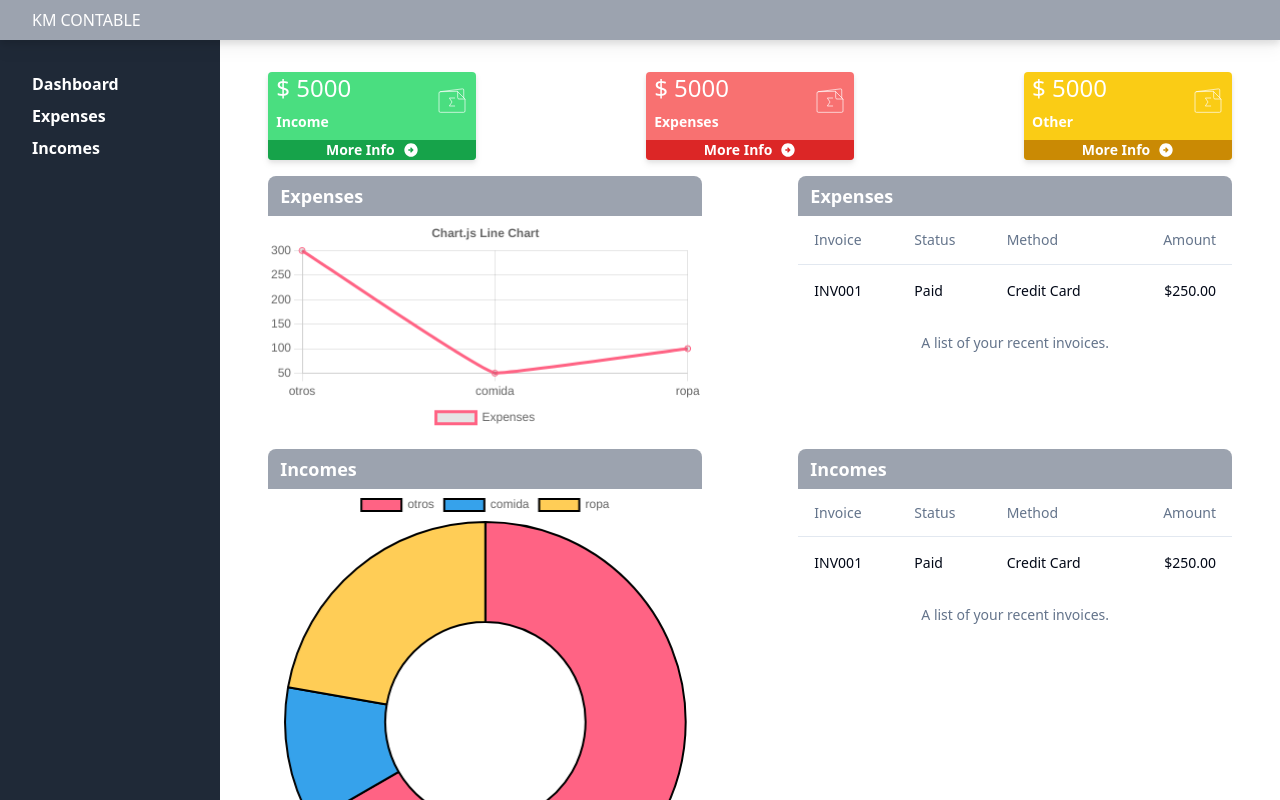
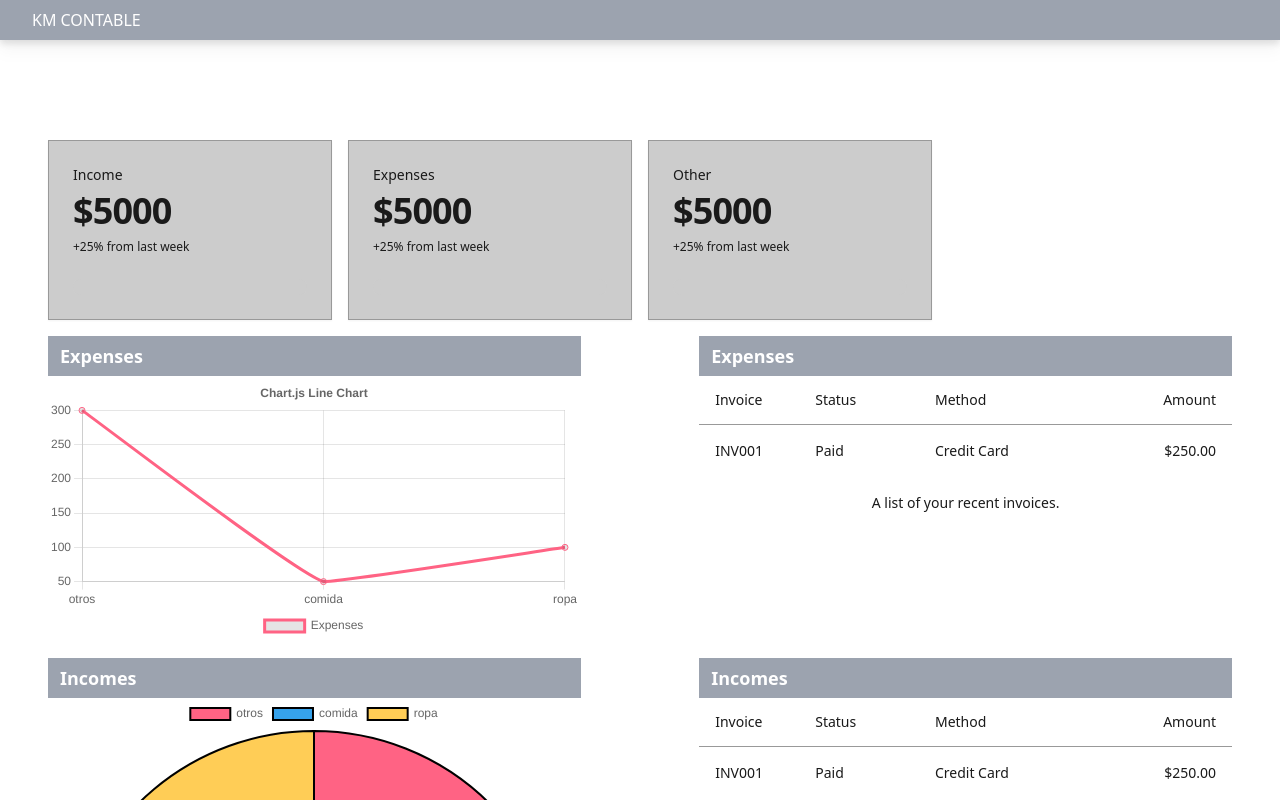
Before and after one commit to KrashMello/km-contable, a Next.js app: page /dashboard in a window 1280 px wide. Shown: the top 800 px of the page. Built offline with nearby package versions, Linux system fonts and the light colour scheme.

Commit message:
feat: design and font

```diff
--- a/app/dashboard/layout.tsx
+++ b/app/dashboard/layout.tsx
@@ -1,10 +1,22 @@
 import type { Metadata } from "next";
-import { Inter as FontSans } from "next/font/google";
+import { IBM_Plex_Mono } from "next/font/google";
 import { cn } from "@/lib/utils";
 import "../globals.css";
 import Link from "next/link";
 
-const fontSans = FontSans({ subsets: ["latin"], variable: "--font-sans" });
+const fontHeading = IBM_Plex_Mono({
+  subsets: ["latin"],
+  display: "swap",
+  weight: "700",
+  variable: "--font-heading",
+});
+
+const fontBody = IBM_Plex_Mono({
+  subsets: ["latin"],
+  display: "swap",
+  weight: "400",
+  variable: "--font-body",
+});
 
 export const metadata: Metadata = {
   title: "KM Contable App | dashboard",
@@ -35,14 +47,15 @@ export default function RootLayout({
     <body
       className={cn(
         "min-h-screen bg-white font-sans antialiased",
-        fontSans.variable,
+        fontHeading.variable,
+        fontBody.variable,
       )}
     >
       <div className="flex justify-between items-center px-8 h-10 bg-gray-400 max-w-400 max-h-20 drop-shadow-lg">
         <h2 className="text-white font-bol">KM CONTABLE</h2>
       </div>
-      <div className="flex min-h-[calc(100vh-40px)] w-full">
-        <div className="bg-gray-800 w-64 pt-8 px-8 flex flex-col items-start gap-2 ">
+      <div className="flex-1 py-2 w-full">
+        <nav className="grid items-start px-4 text-sm font-medium">
           {menu.map((m, i) => {
             return (
               <Link key={i} href={m.to} className="text-white font-bold">
@@ -50,7 +63,7 @@ export default function RootLayout({
               </Link>
             );
           })}
-        </div>
+        </nav>
         {children}
       </div>
     </body>
--- a/app/dashboard/page.tsx
+++ b/app/dashboard/page.tsx
@@ -13,7 +13,7 @@ import {
 export default async function Home() {
   return (
     <main className="w-full px-12 py-8 flex flex-col gap-4 ">
-      <div className="w-full flex justify-between ">
+      <div className="grid auto-rows-max gap-4 sm:grid-cols-2 md:grid-cols-3 lg:grid-cols-4 w-full">
         <InfoBox title="Income" color="green" amount={5000} currency="$" />
         <InfoBox title="Expenses" color="red" amount={5000} currency="$" />
         <InfoBox title="Other" color="yellow" amount={5000} currency="$" />
--- a/app/globals.css
+++ b/app/globals.css
@@ -4,35 +4,26 @@
 
 @layer base {
   :root {
-      --background: 0 0% 100%;
-      --foreground: 222.2 84% 4.9%;
-
-      --card: 0 0% 100%;
-      --card-foreground: 222.2 84% 4.9%;
-
+    --background: 0 0% 85%;
+    --foreground: 0 0% 10%;
+    --primary: 0 0% 80%;
+    --primary-foreground: 0 0% 10%;
+    --secondary: 0 0% 70%;
+    --secondary-foreground: 0 0% 10%;
+    --accent: 240 100% 50%;
+    --accent-foreground: 0 0% 100%;
+    --destructive: 0 84% 32%;
+    --destructive-foreground: 0 0% 98%;
+    --muted: 0 0% 75%;
+    --muted-foreground: 0 0% 10%;
+    --card: 0 0% 95%;
+    --card-foreground: 0 0% 10%;
     --popover: 0 0% 100%;
-      --popover-foreground: 222.2 84% 4.9%;
-
-      --primary: 222.2 47.4% 11.2%;
-      --primary-foreground: 210 40% 98%;
-
-      --secondary: 210 40% 96.1%;
-      --secondary-foreground: 222.2 47.4% 11.2%;
-
-      --muted: 210 40% 96.1%;
-      --muted-foreground: 215.4 16.3% 46.9%;
-
-      --accent: 210 40% 96.1%;
-      --accent-foreground: 222.2 47.4% 11.2%;
-
-      --destructive: 0 84.2% 60.2%;
-      --destructive-foreground: 210 40% 98%;
-
-      --border: 214.3 31.8% 91.4%;
-      --input: 214.3 31.8% 91.4%;
-      --ring: 222.2 84% 4.9%;
-
-      --radius: 0.5rem;
+    --popover-foreground: 240 10% 3.9%;
+    --border: 0 0% 60%;
+    --input: 0 0% 60%;
+    --ring: 0 0% 10%;
+    --radius: 0rem;
   }
 
   .dark {
--- a/app/layout.tsx
+++ b/app/layout.tsx
@@ -1,9 +1,21 @@
 import type { Metadata } from "next";
-import { Inter as FontSans } from "next/font/google";
+import { IBM_Plex_Mono } from "next/font/google";
 import { cn } from "@/lib/utils";
 import "./globals.css";
 
-const fontSans = FontSans({ subsets: ["latin"], variable: "--font-sans" });
+const fontHeading = IBM_Plex_Mono({
+  subsets: ["latin"],
+  display: "swap",
+  weight: "700",
+  variable: "--font-heading",
+});
+
+const fontBody = IBM_Plex_Mono({
+  subsets: ["latin"],
+  display: "swap",
+  weight: "400",
+  variable: "--font-body",
+});
 
 export const metadata: Metadata = {
   title: "KM Contable App",
@@ -20,7 +32,8 @@ export default function RootLayout({
       <body
         className={cn(
           "min-h-screen bg-background font-sans antialiased",
-          fontSans.variable,
+          fontHeading.variable,
+          fontBody.variable,
         )}
       >
         {children}
--- a/app/page.tsx
+++ b/app/page.tsx
@@ -1,6 +1,6 @@
 import { Login } from "@/components/form/login";
 
-export default function Home() {
+export default async function Home() {
   return (
     <main className="flex min-h-screen flex-col items-center justify-between p-24">
       <Login />
--- /dev/null
+++ b/components/ui/card.tsx
@@ -0,0 +1,79 @@
+import * as React from "react"
+
+import { cn } from "@/lib/utils"
+
+const Card = React.forwardRef<
+  HTMLDivElement,
+  React.HTMLAttributes<HTMLDivElement>
+>(({ className, ...props }, ref) => (
+  <div
+    ref={ref}
+    className={cn(
+      "rounded-lg border bg-card text-card-foreground shadow-sm",
+      className
+    )}
+    {...props}
+  />
+))
+Card.displayName = "Card"
+
+const CardHeader = React.forwardRef<
+  HTMLDivElement,
+  React.HTMLAttributes<HTMLDivElement>
+>(({ className, ...props }, ref) => (
+  <div
+    ref={ref}
+    className={cn("flex flex-col space-y-1.5 p-6", className)}
+    {...props}
+  />
+))
+CardHeader.displayName = "CardHeader"
+
+const CardTitle = React.forwardRef<
+  HTMLParagraphElement,
+  React.HTMLAttributes<HTMLHeadingElement>
+>(({ className, ...props }, ref) => (
+  <h3
+    ref={ref}
+    className={cn(
+      "text-2xl font-semibold leading-none tracking-tight",
+      className
+    )}
+    {...props}
+  />
+))
+CardTitle.displayName = "CardTitle"
+
+const CardDescription = React.forwardRef<
+  HTMLParagraphElement,
+  React.HTMLAttributes<HTMLParagraphElement>
+>(({ className, ...props }, ref) => (
+  <p
+    ref={ref}
+    className={cn("text-sm text-muted-foreground", className)}
+    {...props}
+  />
+))
+CardDescription.displayName = "CardDescription"
+
+const CardContent = React.forwardRef<
+  HTMLDivElement,
+  React.HTMLAttributes<HTMLDivElement>
+>(({ className, ...props }, ref) => (
+  <div ref={ref} className={cn("p-6 pt-0", className)} {...props} />
+))
+CardContent.displayName = "CardContent"
+
+const CardFooter = React.forwardRef<
+  HTMLDivElement,
+  React.HTMLAttributes<HTMLDivElement>
+>(({ className, ...props }, ref) => (
+  <div
+    ref={ref}
+    className={cn("flex items-center p-6 pt-0", className)}
+    {...props}
+  />
+))
+CardFooter.displayName = "CardFooter"
+
+export { Card, CardHeader, CardFooter, CardTitle, CardDescription, CardContent }
--- a/components/ui/info-box.tsx
+++ b/components/ui/info-box.tsx
@@ -1,3 +1,12 @@
+import {
+  Card,
+  CardHeader,
+  CardTitle,
+  CardDescription,
+  CardContent,
+  CardFooter,
+} from "@/components/ui/card";
+import { Progress } from "@/components/ui/progress";
 const colors = {
   green: ["bg-green-400", "bg-green-600"],
   red: ["bg-red-400", "bg-red-600"],
@@ -18,54 +27,25 @@ const InfoBox = ({
   currency: string;
 }) => {
   return (
-    <div
-      className={`${colors[color][0]} text-white  flex flex-col gap-2 overflow-hidden h-fit w-52 rounded-sm drop-shadow-md`}
+    <Card
+      x-chunk="dashboard-01-chunk-0"
+      className="bg-primary text-primary-foreground"
     >
-      <div className="flex justify-between items-center px-2">
-        <div className="flex flex-col gap-2">
-          <span className="text-2xl font-normal">{`${currency} ${amount}`}</span>
-          <span className="text-sm font-semibold">{title}</span>
-        </div>
-        <svg
-          xmlns="http://www.w3.org/2000/svg"
-          width="32"
-          height="32"
-          viewBox="0 0 48 48"
-        >
-          <path
-            fill="none"
-            stroke="currentColor"
-            stroke-linecap="round"
-            stroke-linejoin="round"
-            d="M32.5 8.5v9a2 2 0 0 0 2 2h9v18a2 2 0 0 1-2 2h-35a2 2 0 0 1-2-2v-27a2 2 0 0 1 2-2Zm11 11l-11-11"
-          />
-          <path
-            fill="none"
-            stroke="currentColor"
-            stroke-linecap="round"
-            stroke-linejoin="round"
-            d="M27.99 30H20l4-6l-3.99-6H28m13.62-.38V6a1.69 1.69 0 0 0-1.9-1.68L6.5 8.5"
-          />
-        </svg>
-      </div>
-      <div className={`flex justify-center w-full ${colors[color][1]}`}>
-        <button className="text-white text-sm flex items-center gap-2">
-          <span className="font-semibold">More Info</span>
-          <svg
-            xmlns="http://www.w3.org/2000/svg"
-            width="32"
-            height="32"
-            viewBox="0 0 24 24"
-            className="size-4"
-          >
-            <path
-              fill="currentColor"
-              d="m12 16l4-4l-4-4l-1.4 1.4l1.6 1.6H8v2h4.2l-1.6 1.6zm0 6q-2.075 0-3.9-.788t-3.175-2.137T2.788 15.9T2 12t.788-3.9t2.137-3.175T8.1 2.788T12 2t3.9.788t3.175 2.137T21.213 8.1T22 12t-.788 3.9t-2.137 3.175t-3.175 2.138T12 22"
-            />
-          </svg>
-        </button>
-      </div>
-    </div>
+      <CardHeader className="pb-2">
+        <CardDescription>{title}</CardDescription>
+        <CardTitle className="text-4xl">{`${currency}${amount}`}</CardTitle>
+      </CardHeader>
+      <CardContent>
+        <div className="text-xs text-muted-foreground">+25% from last week</div>
+      </CardContent>
+      <CardFooter>
+        <Progress
+          value={amount}
+          aria-label="25% increase"
+          className="bg-primary-foreground/20"
+        />
+      </CardFooter>
+    </Card>
   );
 };
 export default InfoBox;
--- /dev/null
+++ b/components/ui/progress.tsx
@@ -0,0 +1,28 @@
+"use client"
+
+import * as React from "react"
+import * as ProgressPrimitive from "@radix-ui/react-progress"
+
+import { cn } from "@/lib/utils"
+
+const Progress = React.forwardRef<
+  React.ElementRef<typeof ProgressPrimitive.Root>,
+  React.ComponentPropsWithoutRef<typeof ProgressPrimitive.Root>
+>(({ className, value, ...props }, ref) => (
+  <ProgressPrimitive.Root
+    ref={ref}
+    className={cn(
+      "relative h-4 w-full overflow-hidden rounded-full bg-secondary",
+      className
+    )}
+    {...props}
+  >
+    <ProgressPrimitive.Indicator
+      className="h-full w-full flex-1 bg-primary transition-all"
+      style={{ transform: `translateX(-${100 - (value || 0)}%)` }}
+    />
+  </ProgressPrimitive.Root>
+))
+Progress.displayName = ProgressPrimitive.Root.displayName
+
+export { Progress }
```
Also changed, not shown: components/form/login.tsx (+55 -5 lines), package.json (+9 -0 lines). Lines whose indentation alone changed are shown as unchanged.
